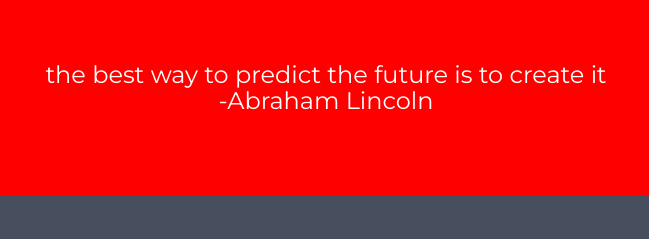
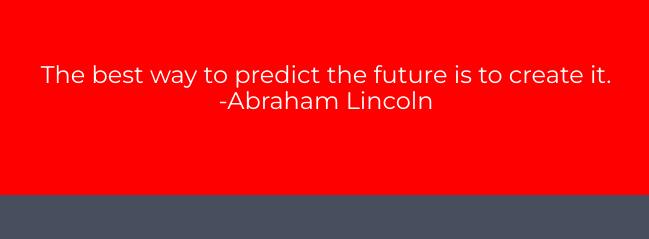
Before and after one commit to Dark-Knight-Rises/portfolio3, a plain HTML site: page index.html in a window 1280 px wide. Shown: the part 507-746 px from the top of the page, 314-963 px from the left. Drawn offline with nearby package versions, Linux system fonts and the light colour scheme.

Commit message:
Update index.html

```diff
--- a/index.html
+++ b/index.html
@@ -77,7 +77,7 @@
 <div class="container-fluid bg-1 text-center">
   <h3 class="margin">Piyush</h3>
   <img src="https://i.gifer.com/VtcF.gif" class="img-responsive img-circle margin" style="display:inline" alt="Bird" width="350" height="350">
-  <h3>the best way to predict the future is to create it<br> -Abraham Lincoln</h3>
+  <h3>The best way to predict the future is to create it.<br> -Abraham Lincoln</h3>
 </div>
 
 <!-- Second Container -->
```
